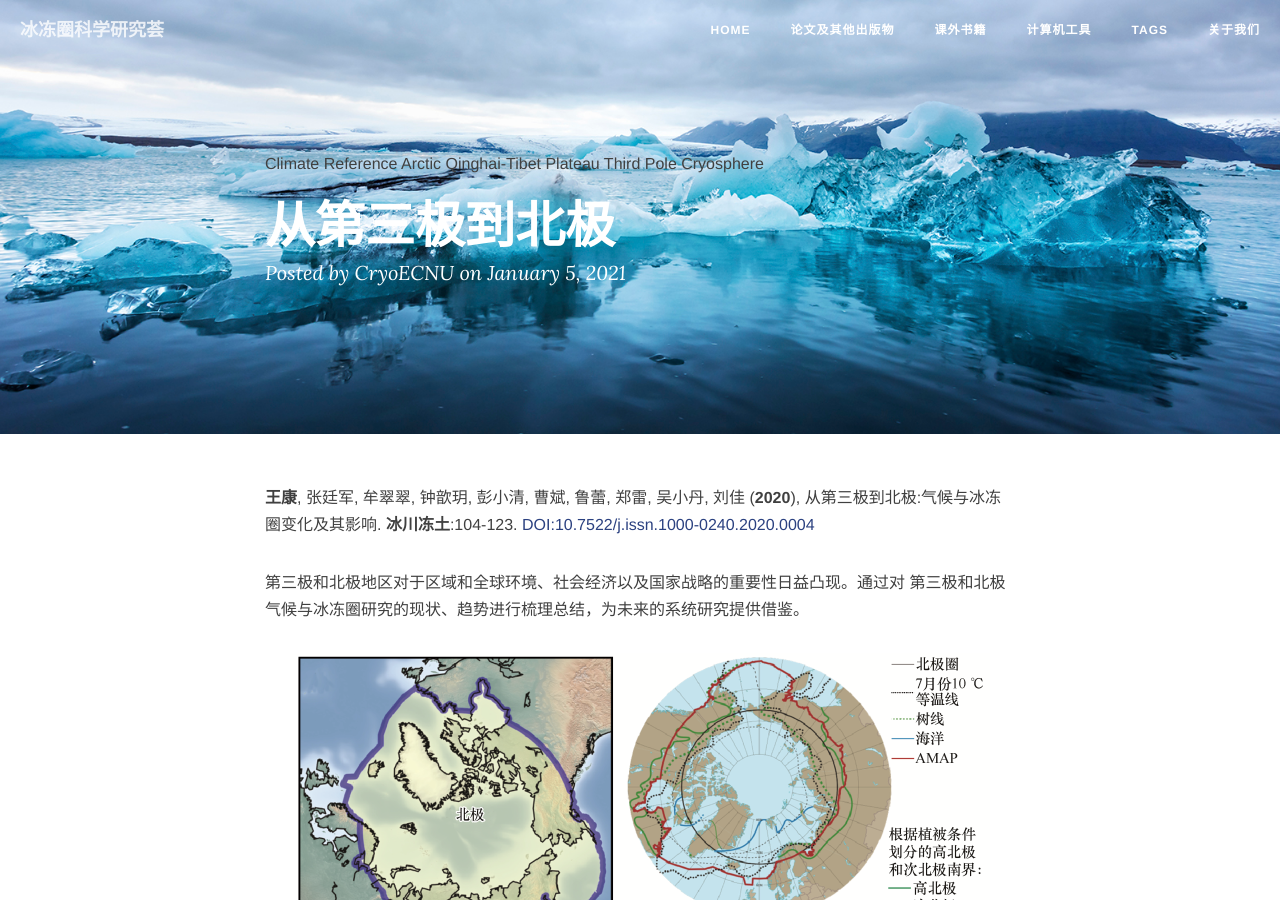
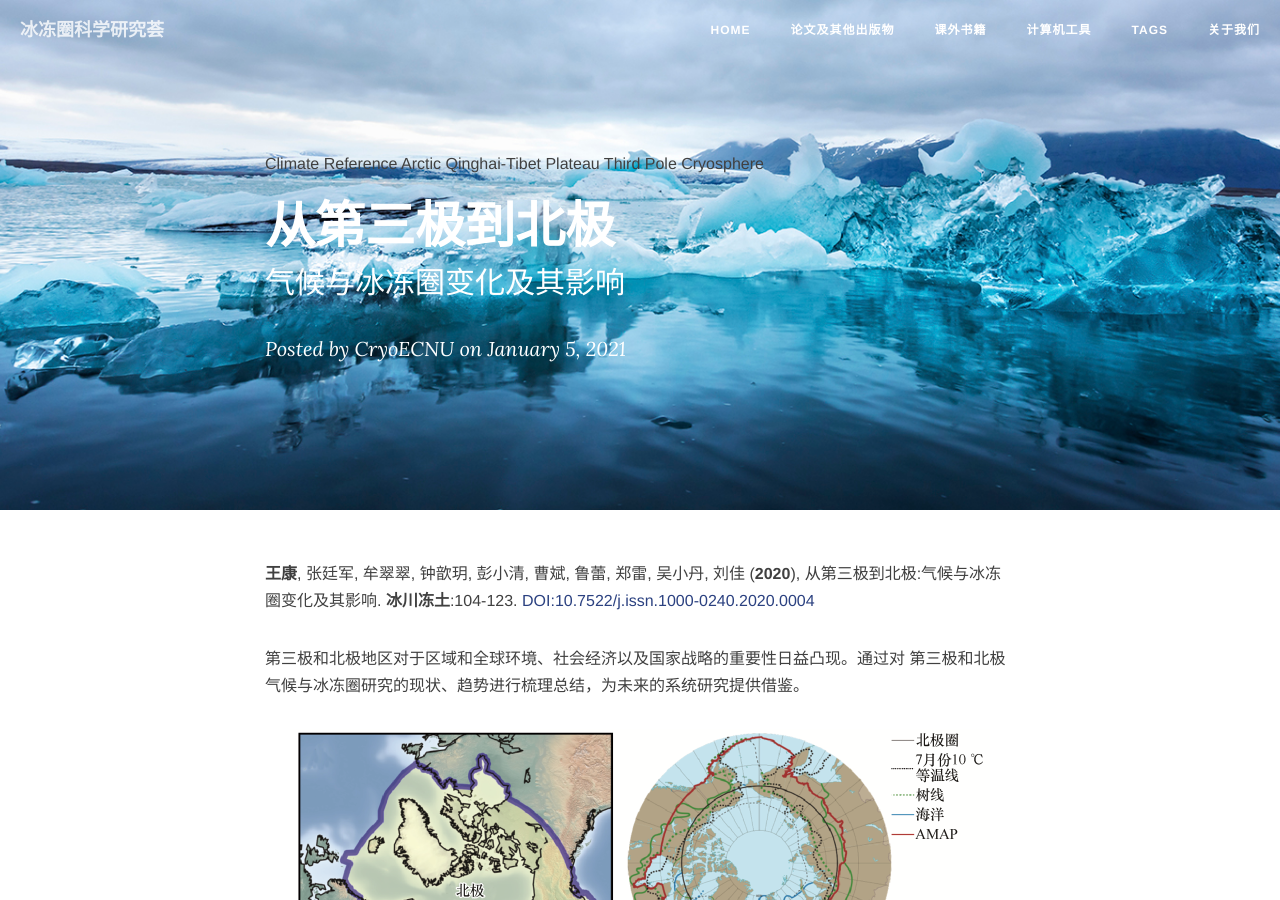
Before and after one commit to CryoECNU/cryoecnu.github.io, a Jekyll site: the page built from _posts/2021-01-05-第三极到北极综述.md, in a window 1280 px wide and 900 px high. Built offline with Jekyll 4.4.1, drawn with Linux system fonts in a browser that asks for light colours; nearby versions of some CDN libraries; comment, search, counter and statistics services are not loaded.

Commit message:
Update 2021-01-05-第三极到北极综述.md

```diff
--- a/_posts/2021-01-05-第三极到北极综述.md
+++ b/_posts/2021-01-05-第三极到北极综述.md
@@ -1,6 +1,7 @@
 ---
 layout: post
 title: 从第三极到北极
+subtitle: 气候与冰冻圈变化及其影响
 date: 2021-01-05
 categories: blog
 description:
```
